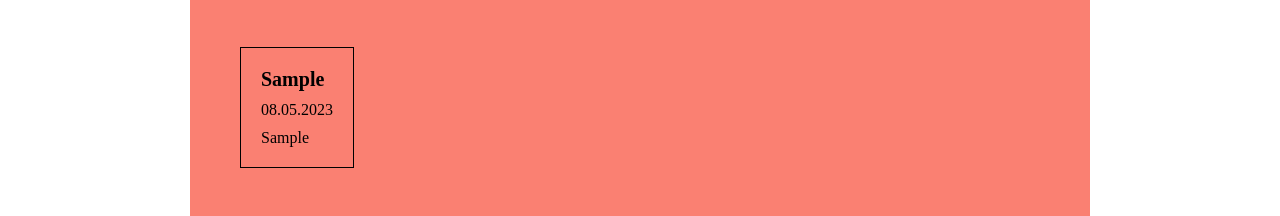
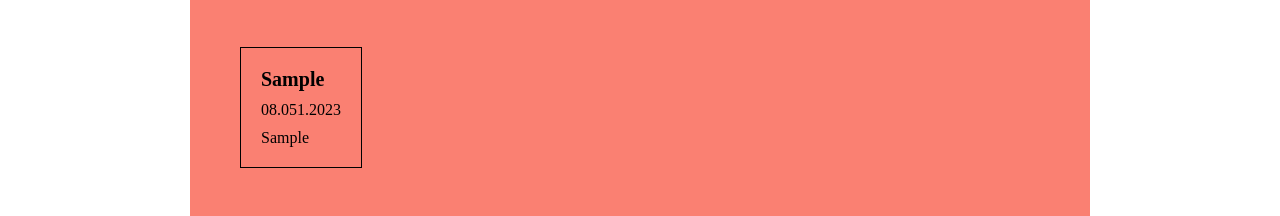
Before and after one commit to dianadidorenko/javascript-project-5, a plain HTML site: page task3.html in a window 1280 px wide. Both pictures are taken after typing "Sample", "Sample" into the empty fields and a click on the button "Add comment". Shown: the part 181-397 px from the top of the page. Drawn offline with Linux system fonts and the light colour scheme.

Commit message:
Update task3.html

```diff
--- a/task3.html
+++ b/task3.html
@@ -115,7 +115,7 @@
             new Date().getDate() +
             "." +
             "0" +
-            new Date().getMonth() +
+            new Date().getMonth() + 1 +
             "." +
             new Date().getFullYear(),
           commentBlock = document.getElementById("commentBlock");
```
